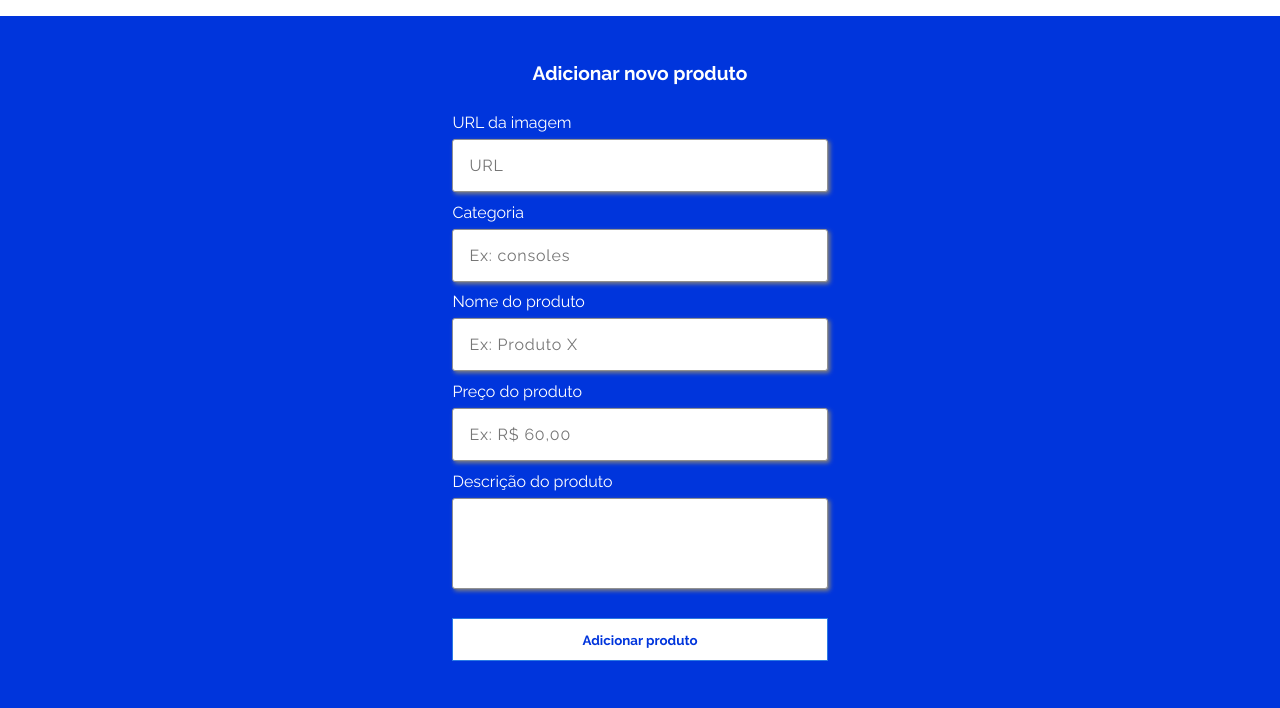
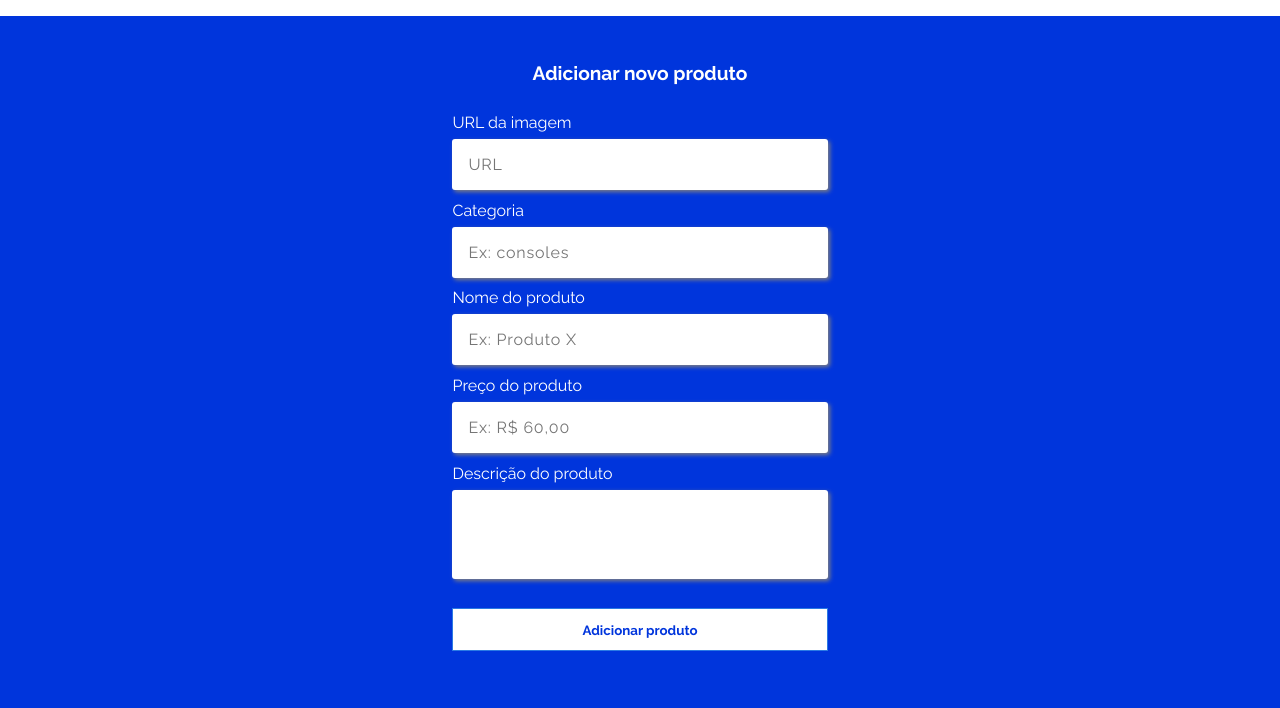
Before and after one commit to CleitonOS/Challenge_AluraGeek, a website: page admin.html in a window 1280 px wide. Shown: the part 92-800 px from the top of the page. Drawn offline with Linux system fonts and the light colour scheme.

Commit message:
Revert "input border add"
This reverts commit 9dd0779f86f0c97aa54ab082689540df7c6ecf7f.

```diff
--- a/assets/css/input/input.css
+++ b/assets/css/input/input.css
@@ -29,7 +29,7 @@
     margin-top: 1.5rem;
     margin-bottom: .8rem;
 
-    border: 1px solid rgb(146, 146, 146);
+    border: none;
     box-shadow: 2px 2px 4px gray;
     border-radius: 3px;
 
@@ -52,7 +52,7 @@
     margin-top: 1.5rem;
     margin-bottom: .8rem;
 
-    border: 1px solid rgb(146, 146, 146);
+    border: none;
     box-shadow: 2px 2px 4px gray;
     border-radius: 3px;
 
```
